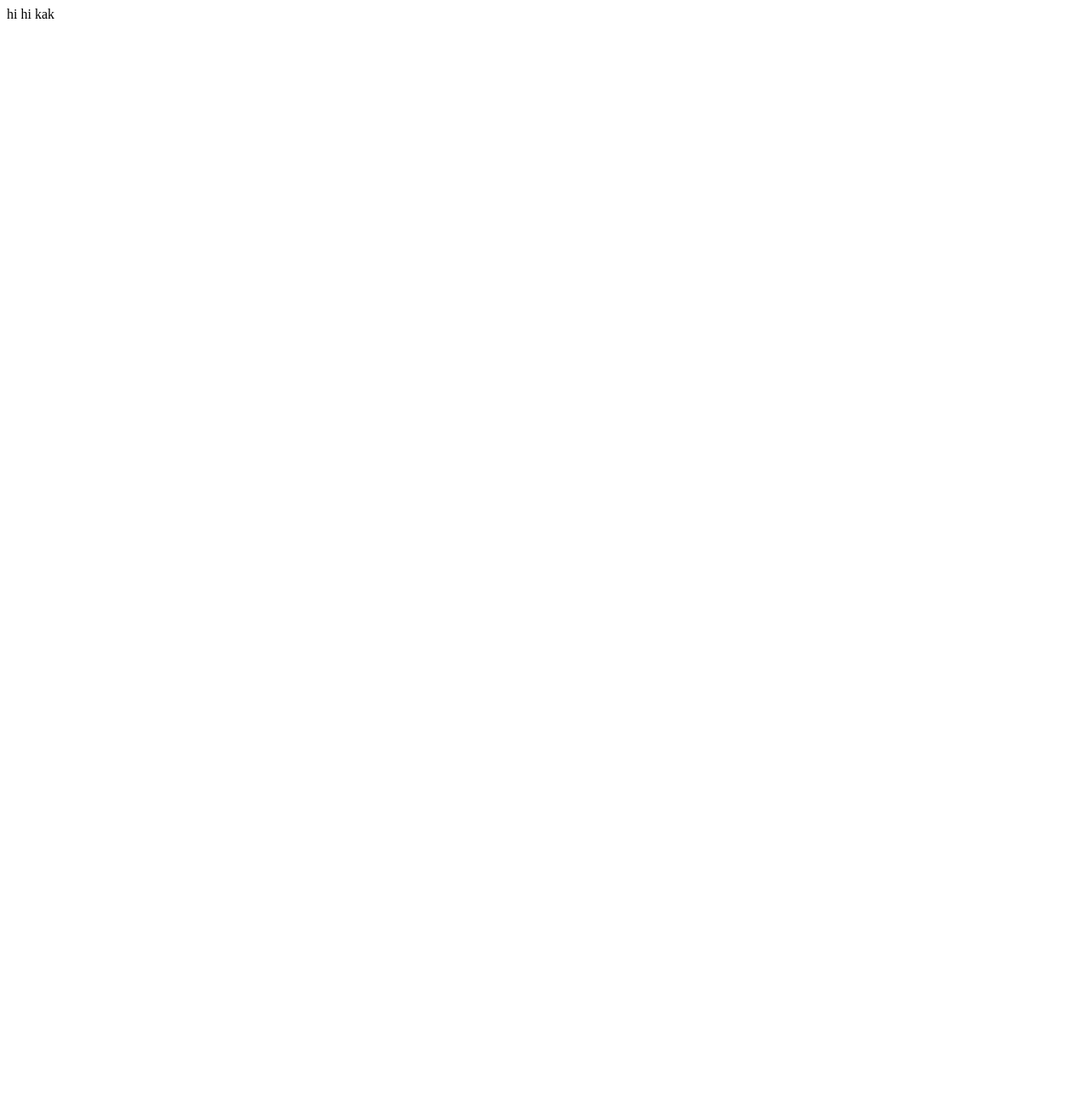
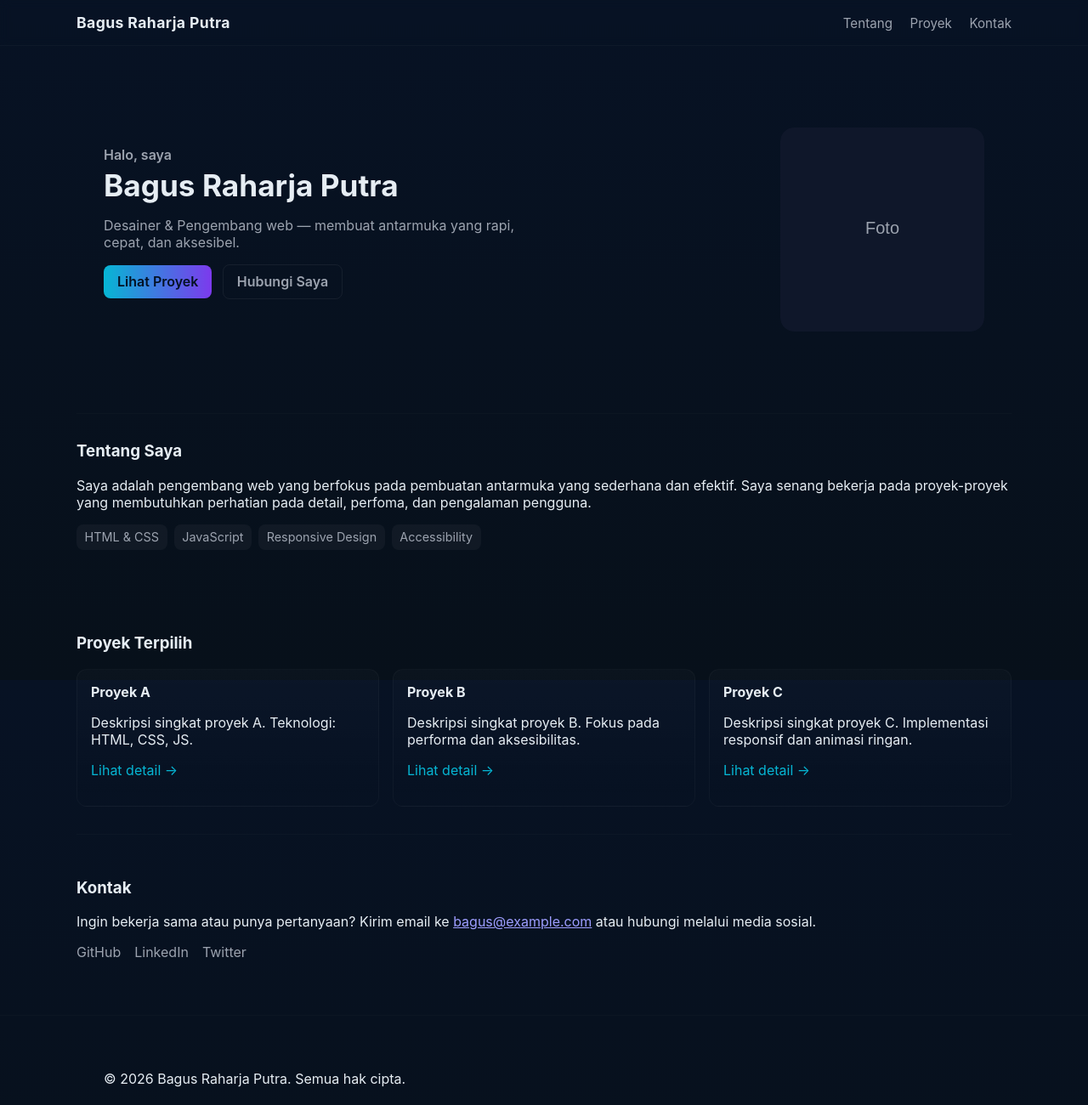
Before and after one commit to bagusraharjaputrap-svg/bagusraharjaputrap-svg.github.io, a plain HTML site: page index.html in a window 1280 px wide. Shown: the top 1300 px of the page at 85% size. Before the commit the page ends 800 px from the top, so only its background shows below. Drawn offline with Linux system fonts and the light colour scheme.

Commit message:
Add initial HTML structure and CSS styles for portfolio website

```diff
--- a/index.html
+++ b/index.html
@@ -1 +1,99 @@
-hi hi kak
+<!doctype html>
+<html lang="id">
+<head>
+	<meta charset="utf-8" />
+	<meta name="viewport" content="width=device-width,initial-scale=1" />
+	<title>Portofolio — Bagus Raharja Putra</title>
+	<link rel="stylesheet" href="styles.css">
+</head>
+<body>
+	<header class="site-header">
+		<div class="container header-inner">
+			<h1 class="site-title">Bagus Raharja Putra</h1>
+			<nav class="site-nav">
+				<a href="#about">Tentang</a>
+				<a href="#projects">Proyek</a>
+				<a href="#contact">Kontak</a>
+			</nav>
+		</div>
+	</header>
+
+	<main>
+		<section class="hero">
+			<div class="container hero-inner">
+				<div class="hero-text">
+					<p class="eyebrow">Halo, saya</p>
+					<h2>Bagus Raharja Putra</h2>
+					<p class="lead">Desainer & Pengembang web — membuat antarmuka yang rapi, cepat, dan aksesibel.</p>
+					<p>
+						<a class="btn primary" href="#projects">Lihat Proyek</a>
+						<a class="btn ghost" href="#contact">Hubungi Saya</a>
+					</p>
+				</div>
+				<div class="hero-visual" aria-hidden="true">
+					<svg width="240" height="240" viewBox="0 0 240 240" xmlns="http://www.w3.org/2000/svg">
+						<rect width="240" height="240" rx="16" fill="#0f172a"/>
+						<text x="50%" y="50%" fill="#9ca3af" font-family="Arial, sans-serif" font-size="20" text-anchor="middle" alignment-baseline="middle">Foto
+						</text>
+					</svg>
+				</div>
+			</div>
+		</section>
+
+		<section id="about" class="container about">
+			<h3>Tentang Saya</h3>
+			<p>Saya adalah pengembang web yang berfokus pada pembuatan antarmuka yang sederhana dan efektif. Saya senang bekerja pada proyek-proyek yang membutuhkan perhatian pada detail, perfoma, dan pengalaman pengguna.</p>
+			<ul class="skills">
+				<li>HTML &amp; CSS</li>
+				<li>JavaScript</li>
+				<li>Responsive Design</li>
+				<li>Accessibility</li>
+			</ul>
+		</section>
+
+		<section id="projects" class="container projects">
+			<h3>Proyek Terpilih</h3>
+			<div class="grid">
+				<article class="card">
+					<h4>Proyek A</h4>
+					<p>Deskripsi singkat proyek A. Teknologi: HTML, CSS, JS.</p>
+					<p><a href="#" class="link">Lihat detail →</a></p>
+				</article>
+
+				<article class="card">
+					<h4>Proyek B</h4>
+					<p>Deskripsi singkat proyek B. Fokus pada performa dan aksesibilitas.</p>
+					<p><a href="#" class="link">Lihat detail →</a></p>
+				</article>
+
+				<article class="card">
+					<h4>Proyek C</h4>
+					<p>Deskripsi singkat proyek C. Implementasi responsif dan animasi ringan.</p>
+					<p><a href="#" class="link">Lihat detail →</a></p>
+				</article>
+			</div>
+		</section>
+
+		<section id="contact" class="container contact">
+			<h3>Kontak</h3>
+			<p>Ingin bekerja sama atau punya pertanyaan? Kirim email ke <a href="mailto:bagus@example.com">bagus@example.com</a> atau hubungi melalui media sosial.</p>
+			<div class="socials">
+				<a href="#">GitHub</a>
+				<a href="#">LinkedIn</a>
+				<a href="#">Twitter</a>
+			</div>
+		</section>
+	</main>
+
+	<footer class="site-footer">
+		<div class="container">
+			<p>© <span id="year"></span> Bagus Raharja Putra. Semua hak cipta.</p>
+		</div>
+	</footer>
+
+	<script>
+		// Set current year
+		document.getElementById('year').textContent = new Date().getFullYear();
+	</script>
+</body>
+</html>
--- /dev/null
+++ b/styles.css
@@ -0,0 +1,50 @@
+:root{
+  --bg:#0b1020;
+  --card:#0f172a;
+  --muted:#9ca3af;
+  --accent:#06b6d4;
+  --glass: rgba(255,255,255,0.04);
+  --max-width:1100px;
+  --radius:12px;
+  color-scheme: dark;
+}
+*{box-sizing:border-box}
+html,body{height:100%;margin:0;font-family:Inter,ui-sans-serif,system-ui,-apple-system,'Segoe UI',Roboto,'Helvetica Neue',Arial; background:linear-gradient(180deg,#071224 0%, #07101a 100%); color:#e6edf3;}
+.container{max-width:var(--max-width);margin:0 auto;padding:2rem}
+.site-header{backdrop-filter:blur(6px);border-bottom:1px solid rgba(255,255,255,0.03);}
+.header-inner{display:flex;align-items:center;justify-content:space-between;padding:1rem 0}
+.site-title{margin:0;font-size:1.1rem;letter-spacing:0.4px}
+.site-nav a{color:var(--muted);text-decoration:none;margin-left:1rem;font-size:0.95rem}
+.site-nav a:hover{color:var(--accent)}
+.hero{padding:4rem 0}
+.hero-inner{display:flex;gap:2rem;align-items:center}
+.hero-text{flex:1}
+.eyebrow{margin:0;color:var(--muted);font-weight:600}
+.hero-text h2{margin:0.3rem 0 0.6rem;font-size:2.2rem}
+.lead{color:var(--muted);max-width:48ch}
+.hero-visual{width:240px;height:240px;flex:0 0 240px;border-radius:16px;overflow:hidden}
+.btn{display:inline-block;padding:0.6rem 1rem;border-radius:8px;text-decoration:none;font-weight:600;margin-right:0.5rem}
+.btn.primary{background:linear-gradient(90deg,var(--accent),#7c3aed);color:#031124}
+.btn.ghost{border:1px solid rgba(255,255,255,0.06);color:var(--muted);background:transparent}
+.about{padding:2rem 0;border-top:1px solid rgba(255,255,255,0.02)}
+.about h3{margin-top:0}
+.skills{list-style:none;padding:0;display:flex;gap:0.5rem;margin-top:0.75rem}
+.skills li{background:var(--glass);padding:0.4rem 0.6rem;border-radius:8px;color:var(--muted);font-size:0.9rem}
+.projects{padding:2rem 0}
+.grid{display:grid;grid-template-columns:repeat(3,1fr);gap:1rem}
+.card{background:linear-gradient(180deg,rgba(255,255,255,0.02),transparent);padding:1rem;border-radius:12px;border:1px solid rgba(255,255,255,0.03)}
+.card h4{margin:0 0 0.5rem}
+.link{color:var(--accent);text-decoration:none}
+.contact{padding:2rem 0;border-top:1px solid rgba(255,255,255,0.02)}
+.socials{display:flex;gap:1rem;margin-top:0.5rem}
+.socials a{color:var(--muted);text-decoration:none}
+.site-footer{border-top:1px solid rgba(255,255,255,0.02);padding:1rem 0;margin-top:2rem}
+@media (max-width:900px){
+  .hero-inner{flex-direction:column;align-items:flex-start}
+  .grid{grid-template-columns:repeat(2,1fr)}
+}
+@media (max-width:600px){
+  .grid{grid-template-columns:1fr}
+  .site-nav{display:none}
+  .hero-text h2{font-size:1.6rem}
+}
```
